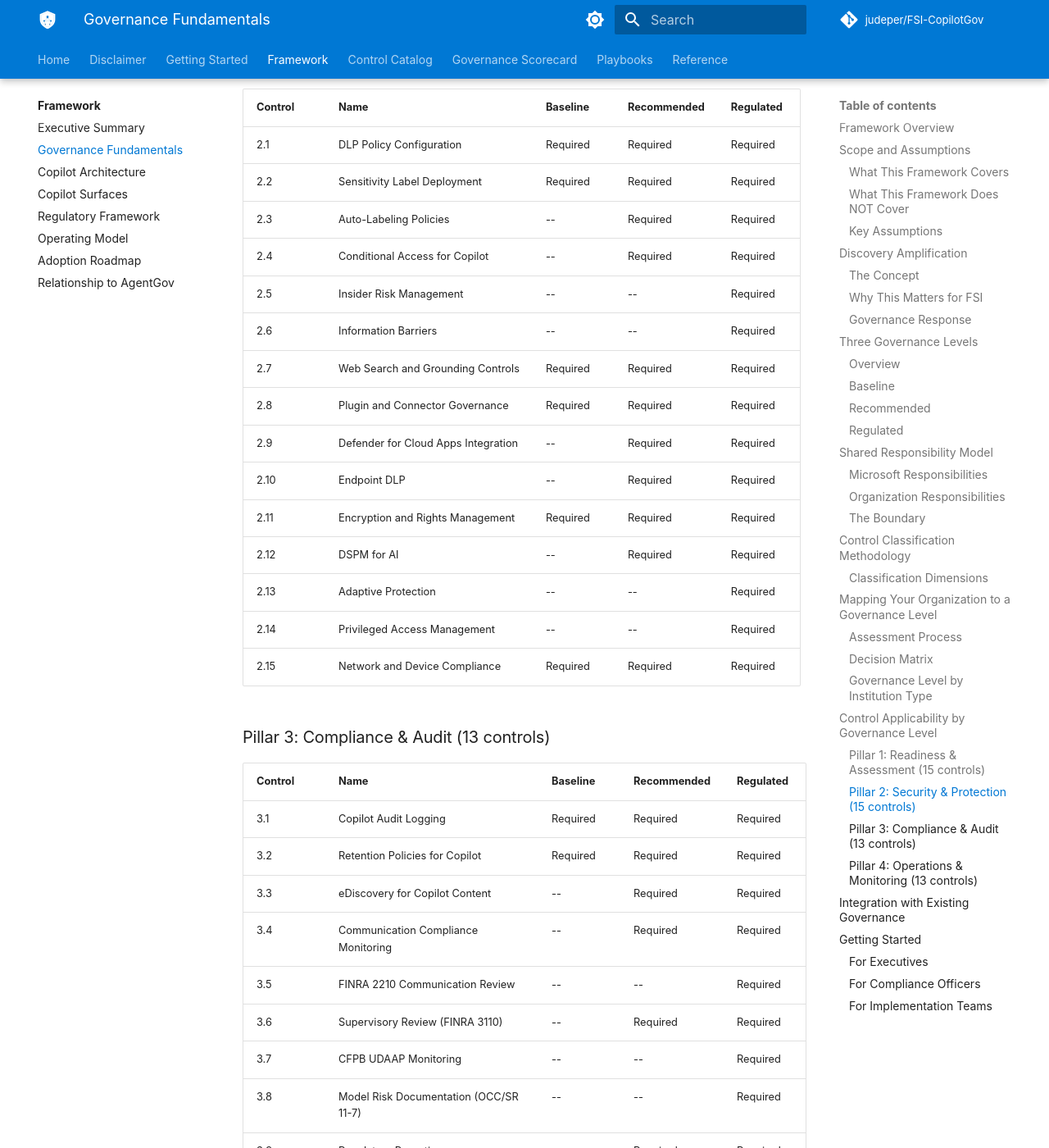
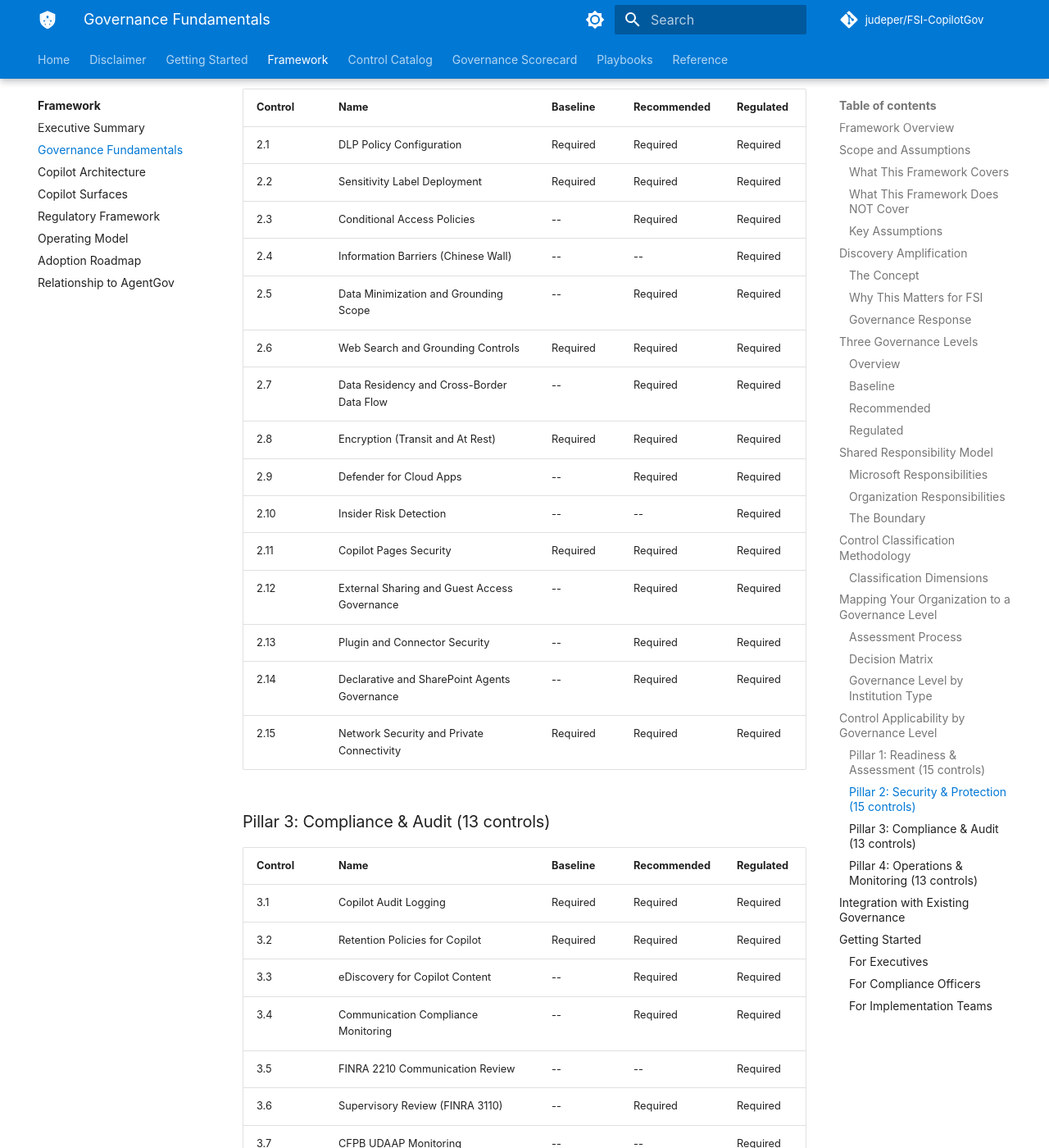
Before and after one commit to judeper/FSI-CopilotGov, an MkDocs documentation site: the page built from docs/framework/governance-fundamentals.md, in a window 1280 px wide and 1400 px high, scrolled down 11342 px. Shown: the whole window at 82% size. Built offline with MkDocs 1.6.1 and Material for MkDocs 9.7.7, drawn with Linux system fonts in a browser that asks for light colours; comment, search, counter and statistics services are not loaded; some of the changed text lies outside the part shown.

Commit message:
Iteration 1: Fix framework (7 issues)

```diff
--- a/docs/framework/governance-fundamentals.md
+++ b/docs/framework/governance-fundamentals.md
@@ -349,19 +349,19 @@
 |---------|------|----------|-------------|-----------|
 | 2.1 | DLP Policy Configuration | Required | Required | Required |
 | 2.2 | Sensitivity Label Deployment | Required | Required | Required |
-| 2.3 | Auto-Labeling Policies | -- | Required | Required |
-| 2.4 | Conditional Access for Copilot | -- | Required | Required |
-| 2.5 | Insider Risk Management | -- | -- | Required |
-| 2.6 | Information Barriers | -- | -- | Required |
-| 2.7 | Web Search and Grounding Controls | Required | Required | Required |
-| 2.8 | Plugin and Connector Governance | Required | Required | Required |
-| 2.9 | Defender for Cloud Apps Integration | -- | Required | Required |
-| 2.10 | Endpoint DLP | -- | Required | Required |
-| 2.11 | Encryption and Rights Management | Required | Required | Required |
-| 2.12 | DSPM for AI | -- | Required | Required |
-| 2.13 | Adaptive Protection | -- | -- | Required |
-| 2.14 | Privileged Access Management | -- | -- | Required |
-| 2.15 | Network and Device Compliance | Required | Required | Required |
+| 2.3 | Conditional Access Policies | -- | Required | Required |
+| 2.4 | Information Barriers (Chinese Wall) | -- | -- | Required |
+| 2.5 | Data Minimization and Grounding Scope | -- | Required | Required |
+| 2.6 | Web Search and Grounding Controls | Required | Required | Required |
+| 2.7 | Data Residency and Cross-Border Data Flow | -- | Required | Required |
+| 2.8 | Encryption (Transit and At Rest) | Required | Required | Required |
+| 2.9 | Defender for Cloud Apps | -- | Required | Required |
+| 2.10 | Insider Risk Detection | -- | -- | Required |
+| 2.11 | Copilot Pages Security | Required | Required | Required |
+| 2.12 | External Sharing and Guest Access Governance | -- | Required | Required |
+| 2.13 | Plugin and Connector Security | -- | Required | Required |
+| 2.14 | Declarative and SharePoint Agents Governance | -- | Required | Required |
+| 2.15 | Network Security and Private Connectivity | Required | Required | Required |
 
 ### Pillar 3: Compliance & Audit (13 controls)
 
```
Also changed, not shown: other parts of docs/framework/governance-fundamentals.md (+1 -1 lines), docs/framework/index.md (+3 -3 lines), docs/framework/relationship-to-agentgov.md (+1 -1 lines).
